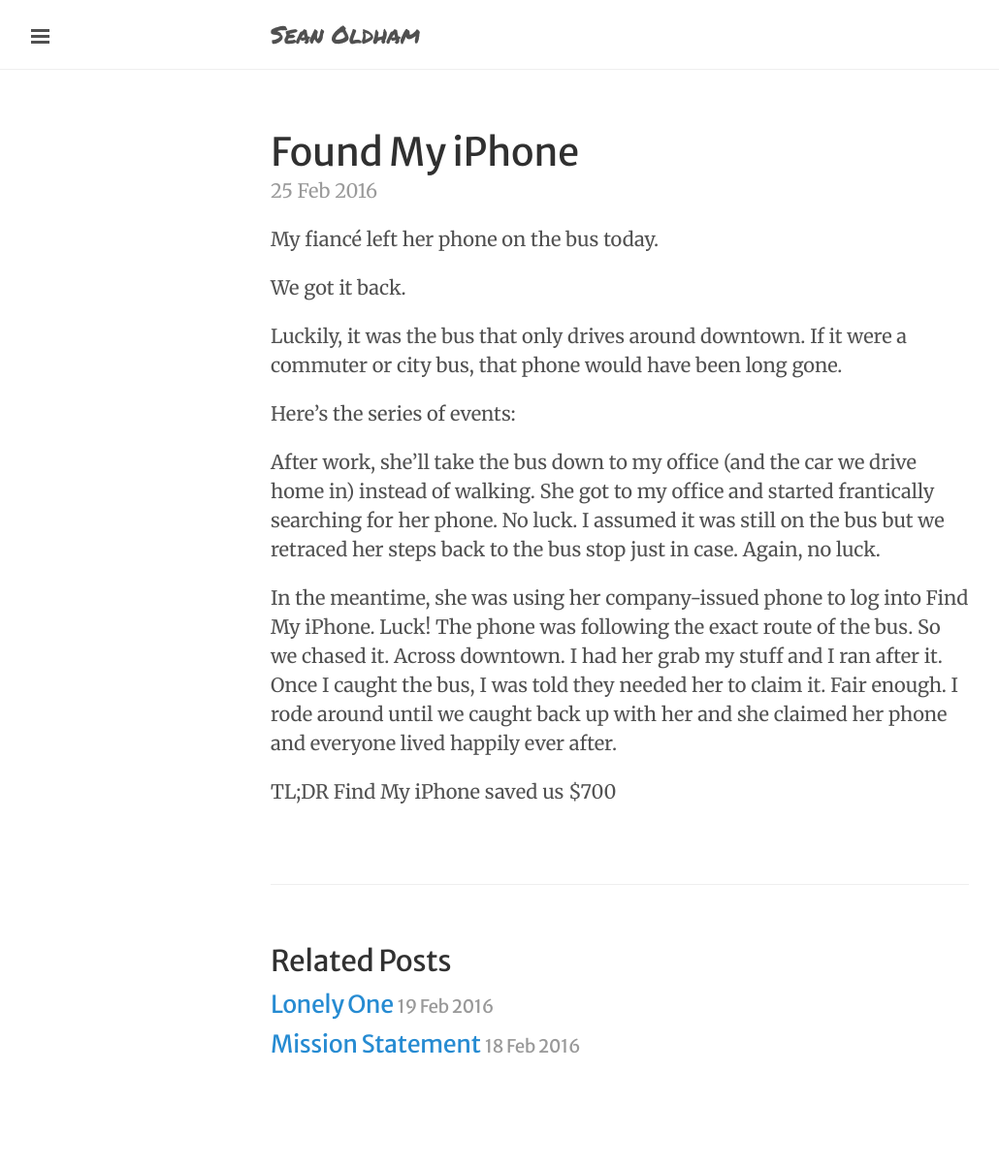
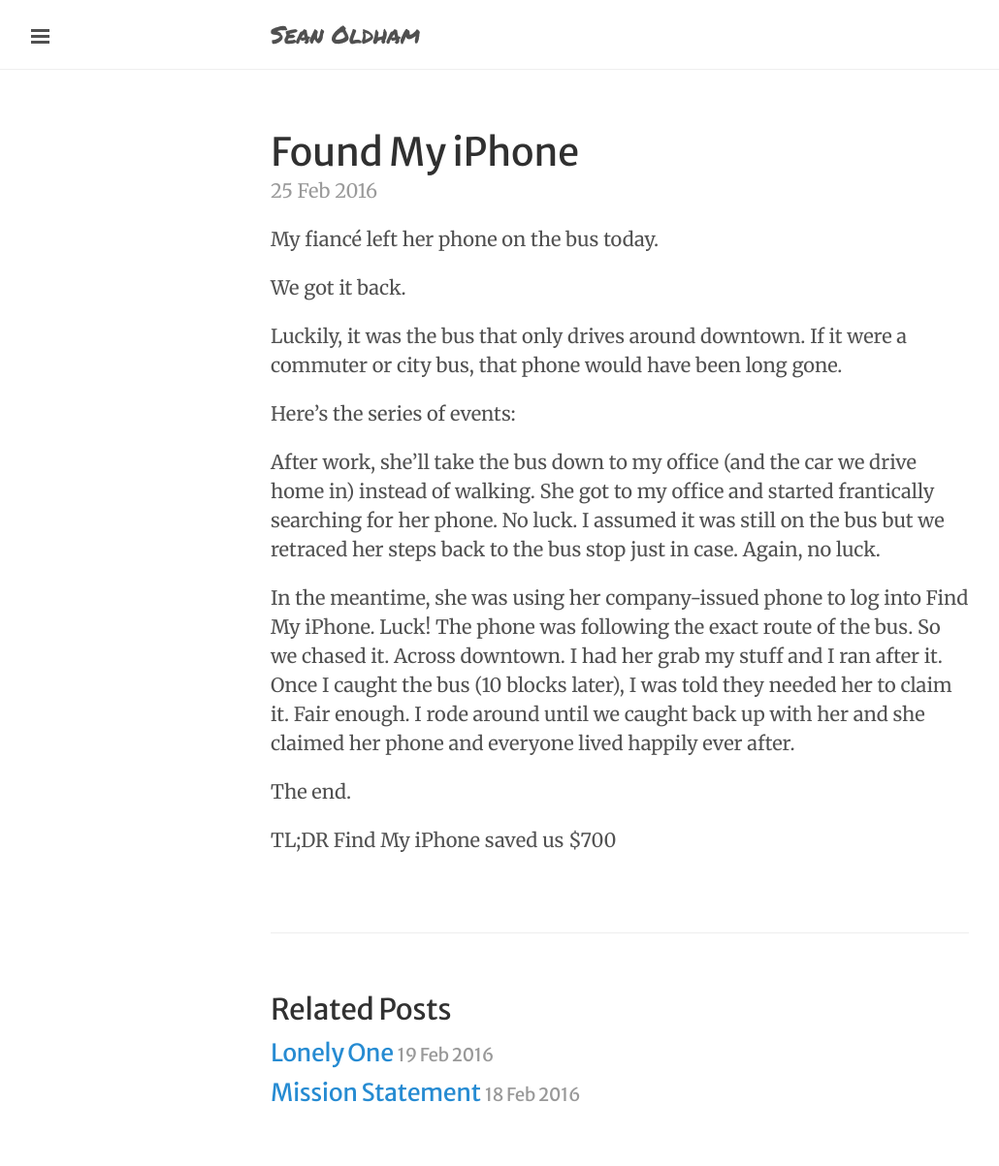
Before and after one commit to seanoldham/seanosaur.github.io, a Jekyll site: the page built from _posts/2016-02-25-found-my-iphone.markdown, in a window 1280 px wide. Shown: the whole page at 97% size, without its empty margins (1-1031 px from the left). Built offline with Jekyll 4.4.1, drawn with Linux system fonts in a browser that asks for light colours; before the commit the page ends 1153 px from its top, so only the background shows below that.

Commit message:
Update 2016-02-25-found-my-iphone.markdown

```diff
--- a/_posts/2016-02-25-found-my-iphone.markdown
+++ b/_posts/2016-02-25-found-my-iphone.markdown
@@ -13,6 +13,8 @@
 
 After work, she'll take the bus down to my office (and the car we drive home in) instead of walking. She got to my office and started frantically searching for her phone. No luck. I assumed it was still on the bus but we retraced her steps back to the bus stop just in case. Again, no luck.
 
-In the meantime, she was using her company-issued phone to log into Find My iPhone. Luck! The phone was following the exact route of the bus. So we chased it. Across downtown. I had her grab my stuff and I ran after it. Once I caught the bus, I was told they needed her to claim it. Fair enough. I rode around until we caught back up with her and she claimed her phone and everyone lived happily ever after.
+In the meantime, she was using her company-issued phone to log into Find My iPhone. Luck! The phone was following the exact route of the bus. So we chased it. Across downtown. I had her grab my stuff and I ran after it. Once I caught the bus (10 blocks later), I was told they needed her to claim it. Fair enough. I rode around until we caught back up with her and she claimed her phone and everyone lived happily ever after.
+
+The end.
 
 TL;DR Find My iPhone saved us $700
```
